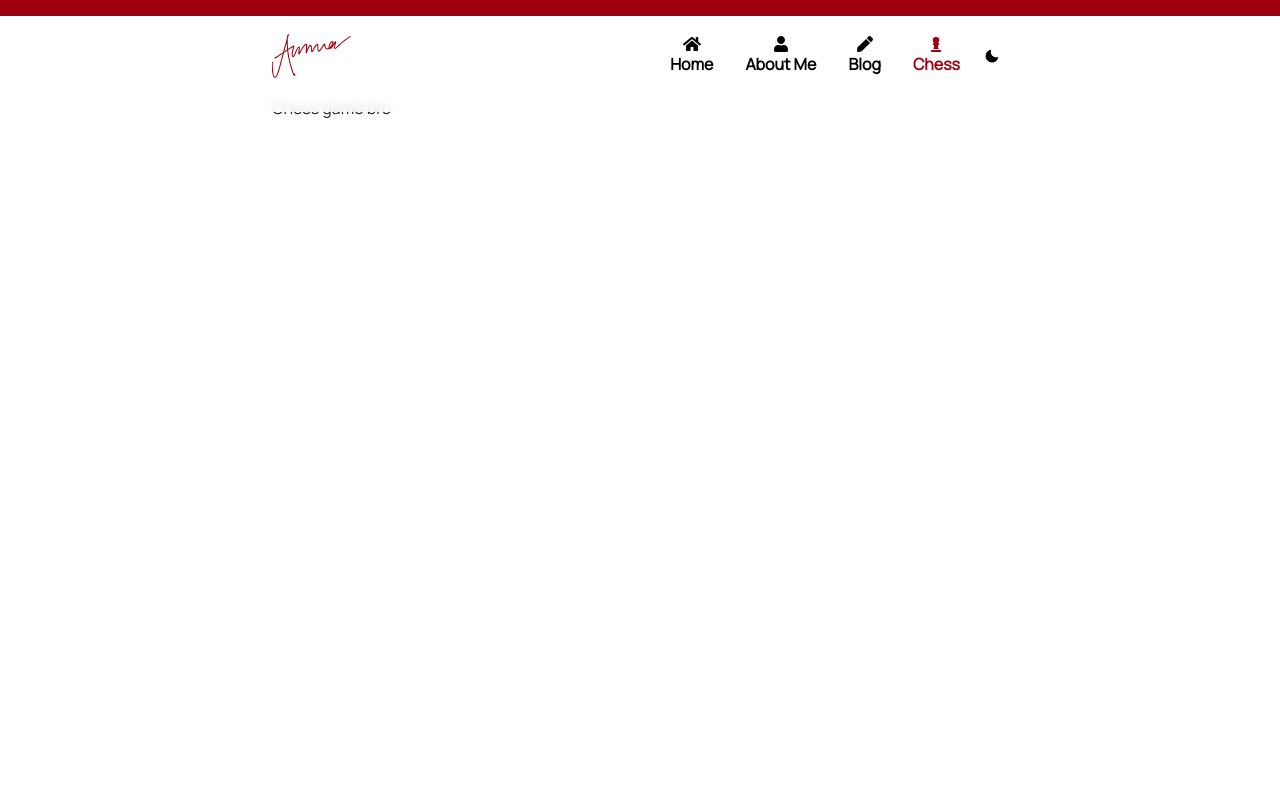
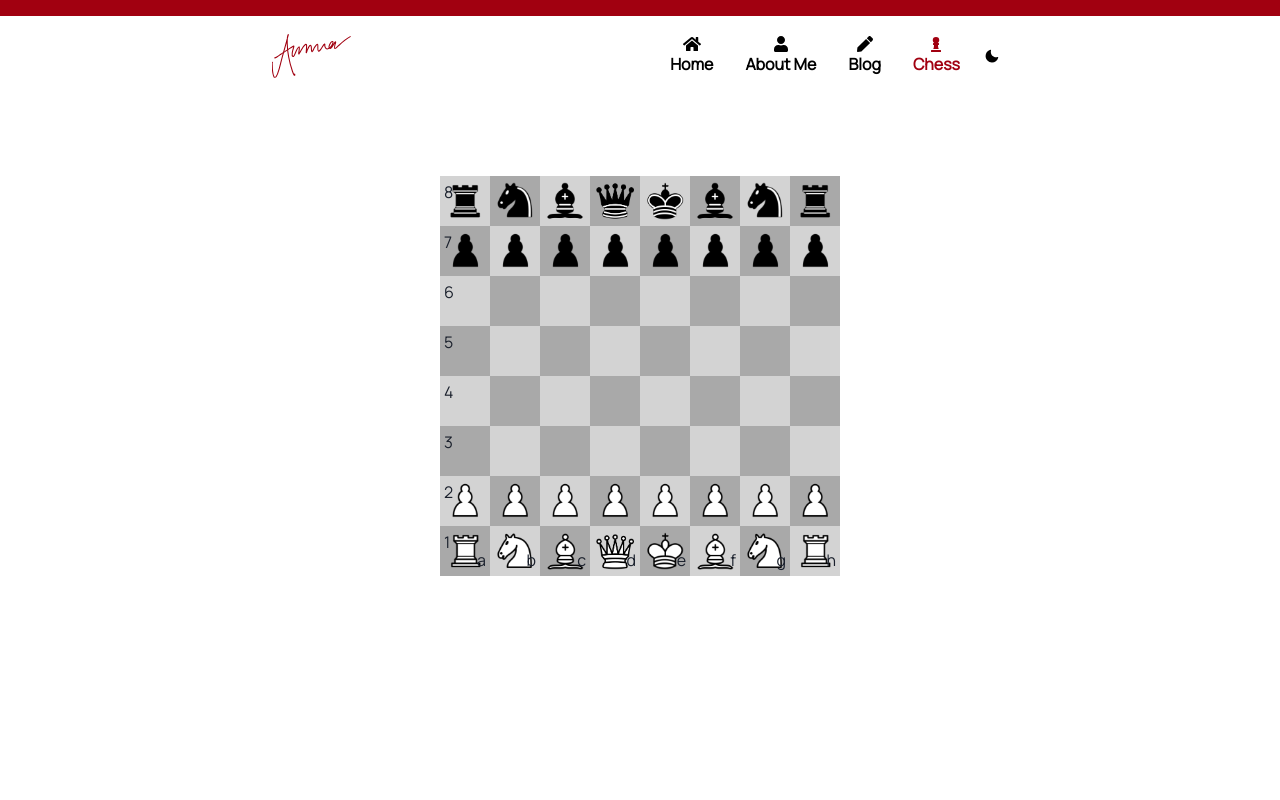
Before and after one commit to ammar-ahmed22/ammarahmedca, a React (Create React App) app in the folder client/: page /chess in a window 1280 px wide. Shown: the top 800 px of the page. Built offline with nearby package versions, Linux system fonts and the light colour scheme.

Commit message:
AA-7 game is rendering

```diff
--- a/client/src/pages/Chess.js
+++ b/client/src/pages/Chess.js
@@ -1,15 +1,21 @@
-import React from 'react';
+import React, { useState } from 'react';
 import NavBar from '../components/NavBar';
 import PageContent from '../components/PageContent';
 import Footer from '../components/Footer';
-import { Text } from "@chakra-ui/react"
+import Board from '../components/Chess/Board';
+import { Text, Box, Flex } from "@chakra-ui/react"
 
 const Chess = () => {
+
+    const [fen, setFen] = useState("rnbqkbnr/pppppppp/8/8/8/8/PPPPPPPP/RNBQKBNR w KQkq - 0 1");
+
     return (
         <>
             <NavBar active="chess"/>
             <PageContent>
-                <Text>Chess game bro</Text>
+                <Flex justify="center" align="center" mt="10vh">
+                    <Board size={400} fen={fen} setFen={setFen}/>
+                </Flex>
             </PageContent>
             <Footer />
         </>
```
